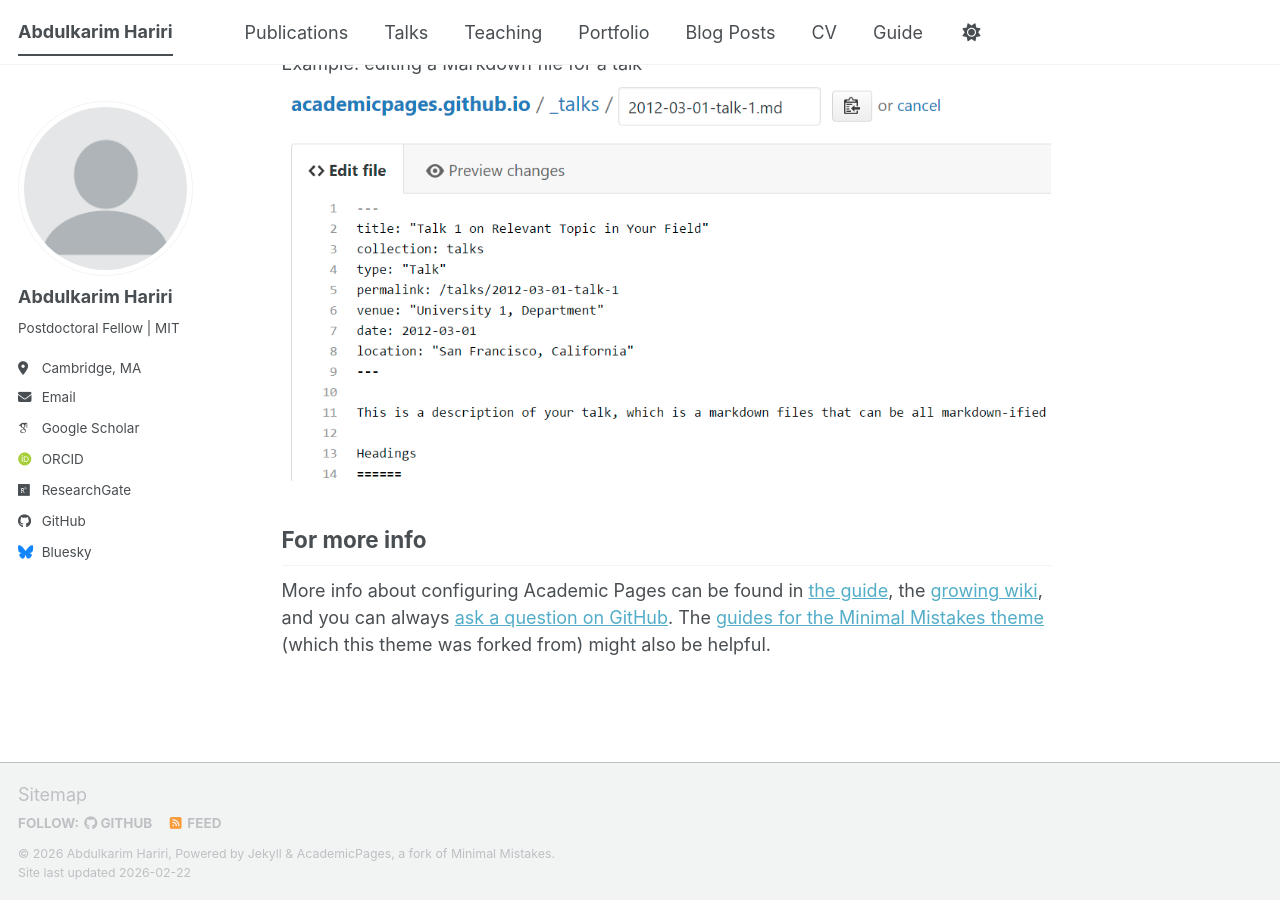
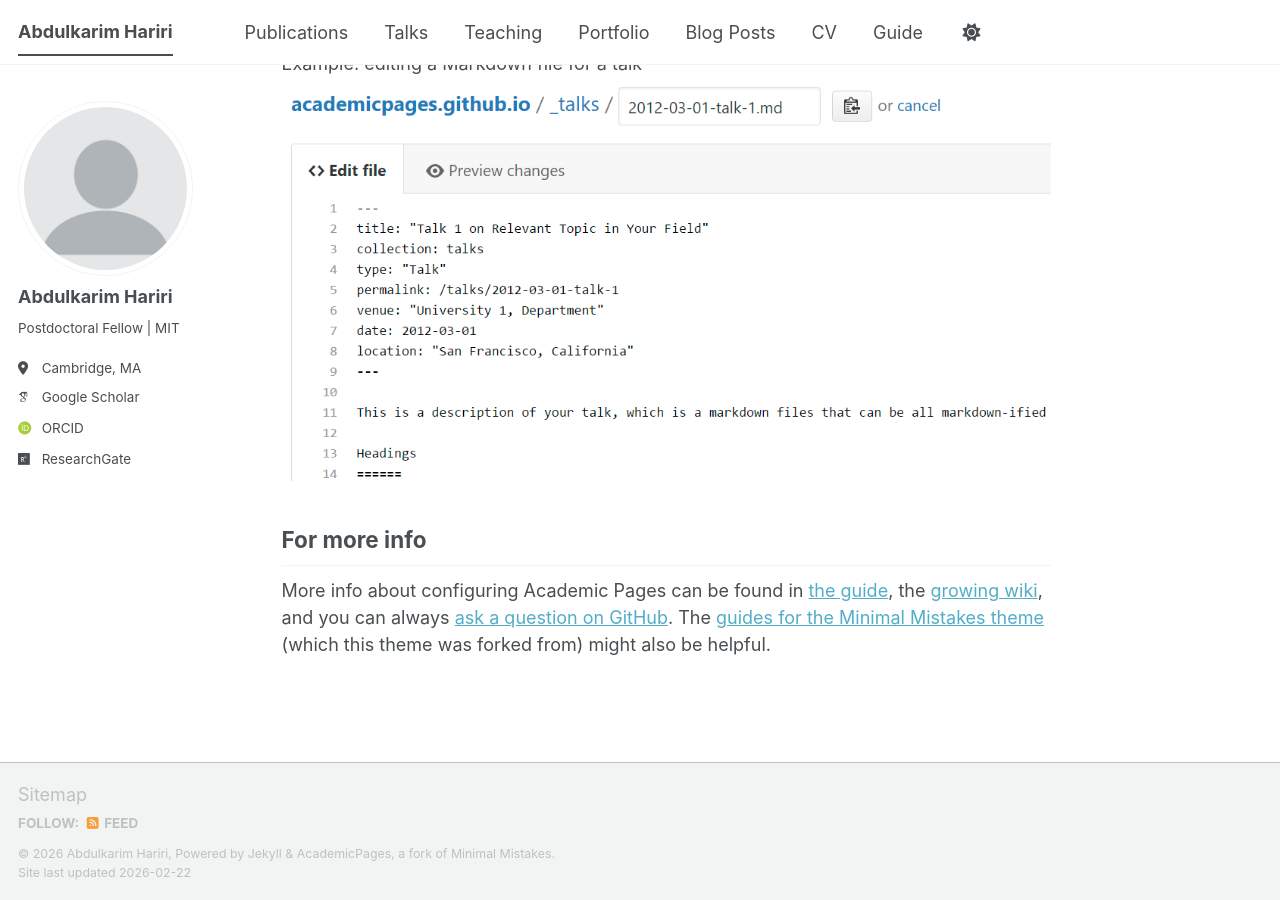
Before and after one commit to KareemHariri/KareemHariri.github.io, a Jekyll site: the page built from _pages/about.md, in a window 1280 px wide and 900 px high, scrolled down 2720 px. Built offline with Jekyll 4.4.1, drawn with Linux system fonts in a browser that asks for light colours; some web fonts are replaced; a script bundle is joined from its source files by our own code; library files that are not in the unit come from our copies; some of the changed lines change nothing that is shown.

Commit message:
Update _config.yml

```diff
--- a/_config.yml
+++ b/_config.yml
@@ -30,7 +30,7 @@ author:
   location         : "Cambridge, MA"
   #employer         : "Red Brick University"
   uri              : #
-  email            : "hariri@mit.edu"
+  hariri@mit.edu            : "hariri@mit.edu"
 
   # Academic websites
   academia         : # URL
@@ -51,13 +51,13 @@ author:
   bitbucket        : # Username - Update with your username on the site
   codepen          : # Username
   dribbble         : # Username
-  github           : "academicpages"
+  github           : #
   kaggle           : # Username
   stackoverflow    : # User number or user number and name (i.e., use "1" or "1/jeff-atwood")
 
   # Social media
   artstation       : # Username
-  bluesky          : "bsky.app" # Replace this with you Bluesky username
+  bluesky          : #
   facebook         : # Username
   flickr           : # Username
   foursquare       : # Username
```
